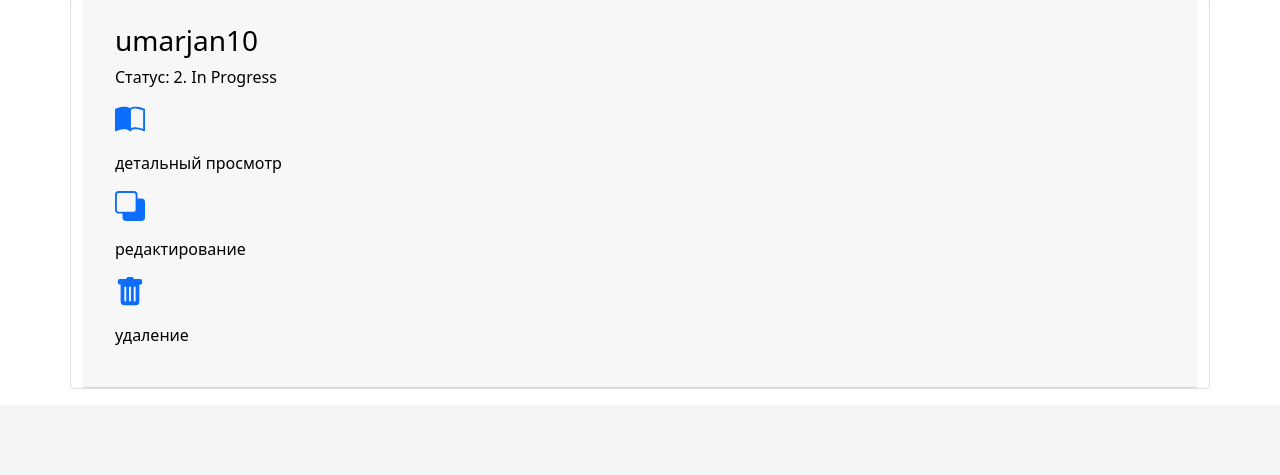
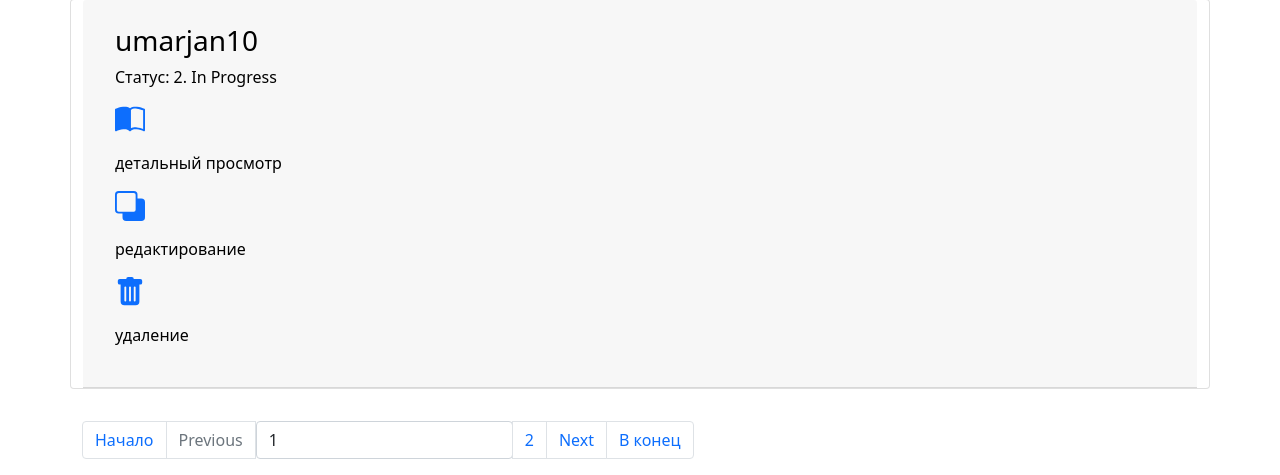
Before and after one commit to umarjan26/lesson49, a Django app: page / in a window 1280 px wide. Shown: the part 520-995 px from the top of the page. Before the commit the page ends 909 px from the top, so only its background shows below. Run offline with Django 4.2, Linux system fonts and the light colour scheme; data comes from the database, SQL or seed files in the repository; both versions use the stored data as it was after the commit.

Commit message:
сделали пагинацию

```diff
--- a/source/webapp/templates/index.html
+++ b/source/webapp/templates/index.html
@@ -28,4 +28,7 @@
             </div>
         {% endfor %}
     </div>
+    {% if is_paginated %}
+        {% include "partial/pagination.html" %}
+    {% endif %}
 {% endblock %}
--- a/source/webapp/templates/partial/pagination.html
+++ b/source/webapp/templates/partial/pagination.html
@@ -1,10 +1,43 @@
-<!DOCTYPE html>
-<html lang="en">
-<head>
-    <meta charset="UTF-8">
-    <title>Title</title>
-</head>
-<body>
+<ul class="pagination mt-3">
+    <li class="page-item">
+        <a class="page-link" href="?page=1">Начало</a>
+    </li>
+    {% if page_obj.has_previous %}
+        <li class="page-item">
+            <a class="page-link" href="?page={{ page_obj.previous_page_number }}">Previous</a>
+        </li>
+        <li class="page-item">
+            <a class="page-link"
+               href="?page={{ page_obj.previous_page_number }}">{{ page_obj.previous_page_number }}</a>
+        </li>
+    {% else %}
+        <li class="page-item disabled">
+            <a class="page-link" href="#" tabindex="-1" aria-disabled="true">Previous</a>
+        </li>
+    {% endif %}
 
-</body>
-</html>
+    <li class="page-item active" aria-current="page">
+        <form method="get">
+            <label for="page">
+                <input class="form-control" type="text" name="page" id="page" value="{{ page_obj.number }}">
+            </label>
+        </form>
+    </li>
+
+    {% if page_obj.has_next %}
+        <li class="page-item">
+            <a class="page-link"
+               href="?page={{ page_obj.next_page_number }}">{{ page_obj.next_page_number }}</a>
+        </li>
+        <li class="page-item">
+            <a class="page-link" href="?page={{ page_obj.next_page_number }}">Next</a>
+        </li>
+    {% else %}
+        <li class="page-item disabled">
+            <a class="page-link" href="#" tabindex="-1" aria-disabled="true">Next</a>
+        </li>
+    {% endif %}
+    <li class="page-item">
+        <a class="page-link" href="?page={{ page_obj.paginator.num_pages }}">В конец</a>
+    </li>
+</ul>
```
Also changed, not shown: source/db.sqlite3.
